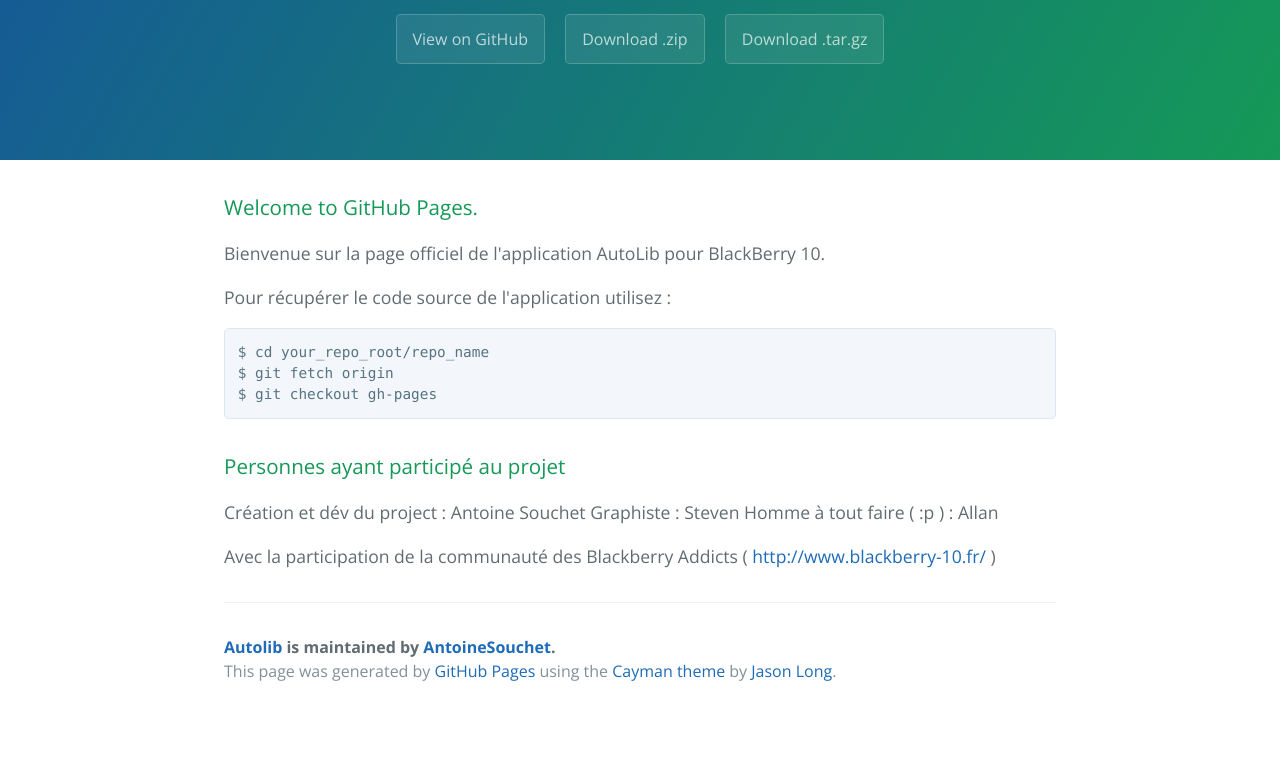
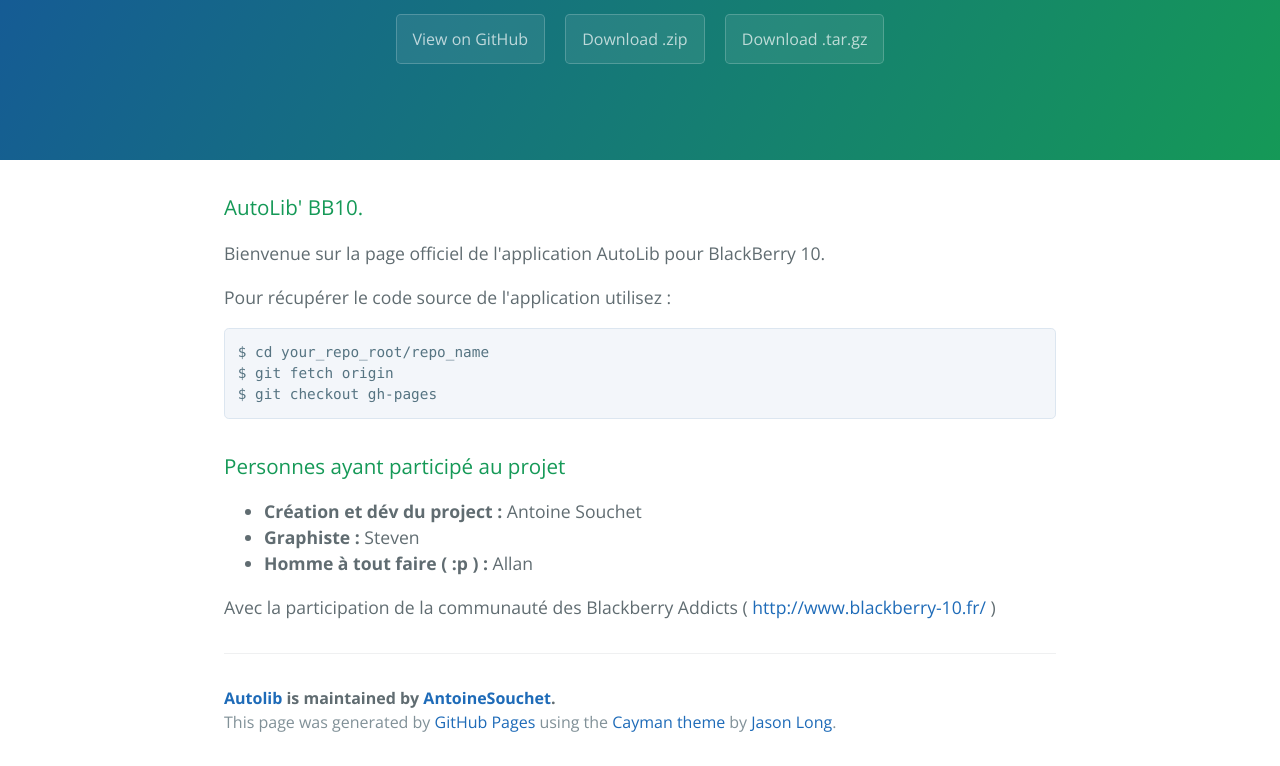
Before and after one commit to AntoineSouchet/AutoLib, a plain HTML site: page index.html in a window 1280 px wide. Shown: the part 176-942 px from the top of the page. Before the commit the page ends 891 px from the top, so only its background shows below. Drawn offline with nearby package versions, Linux system fonts and the light colour scheme.

```diff
--- a/index.html
+++ b/index.html
@@ -20,7 +20,7 @@
 
     <section class="main-content">
       <h3>
-<a id="welcome-to-github-pages" class="anchor" href="#welcome-to-github-pages" aria-hidden="true"><span class="octicon octicon-link"></span></a>Welcome to GitHub Pages.</h3>
+<a id="autolib-bb10" class="anchor" href="#autolib-bb10" aria-hidden="true"><span class="octicon octicon-link"></span></a>AutoLib' BB10.</h3>
 
 <p>Bienvenue sur la page officiel de l'application AutoLib pour BlackBerry 10.</p>
 
@@ -34,9 +34,14 @@ $ git checkout gh-pages
 <h3>
 <a id="personnes-ayant-participé-au-projet" class="anchor" href="#personnes-ayant-particip%C3%A9-au-projet" aria-hidden="true"><span class="octicon octicon-link"></span></a>Personnes ayant participé au projet</h3>
 
-<p>Création et dév du project : Antoine Souchet
-Graphiste : Steven
-Homme à tout faire ( :p ) : Allan</p>
+<ul>
+<li>
+<strong>Création et dév du project :</strong> Antoine Souchet</li>
+<li>
+<strong>Graphiste :</strong> Steven</li>
+<li>
+<strong>Homme à tout faire ( :p ) :</strong> Allan</li>
+</ul>
 
 <p>Avec la participation de la communauté des Blackberry Addicts ( <a href="http://www.blackberry-10.fr/">http://www.blackberry-10.fr/</a> )</p>
 
```
Also changed, not shown: params.json (+1 -1 lines).
